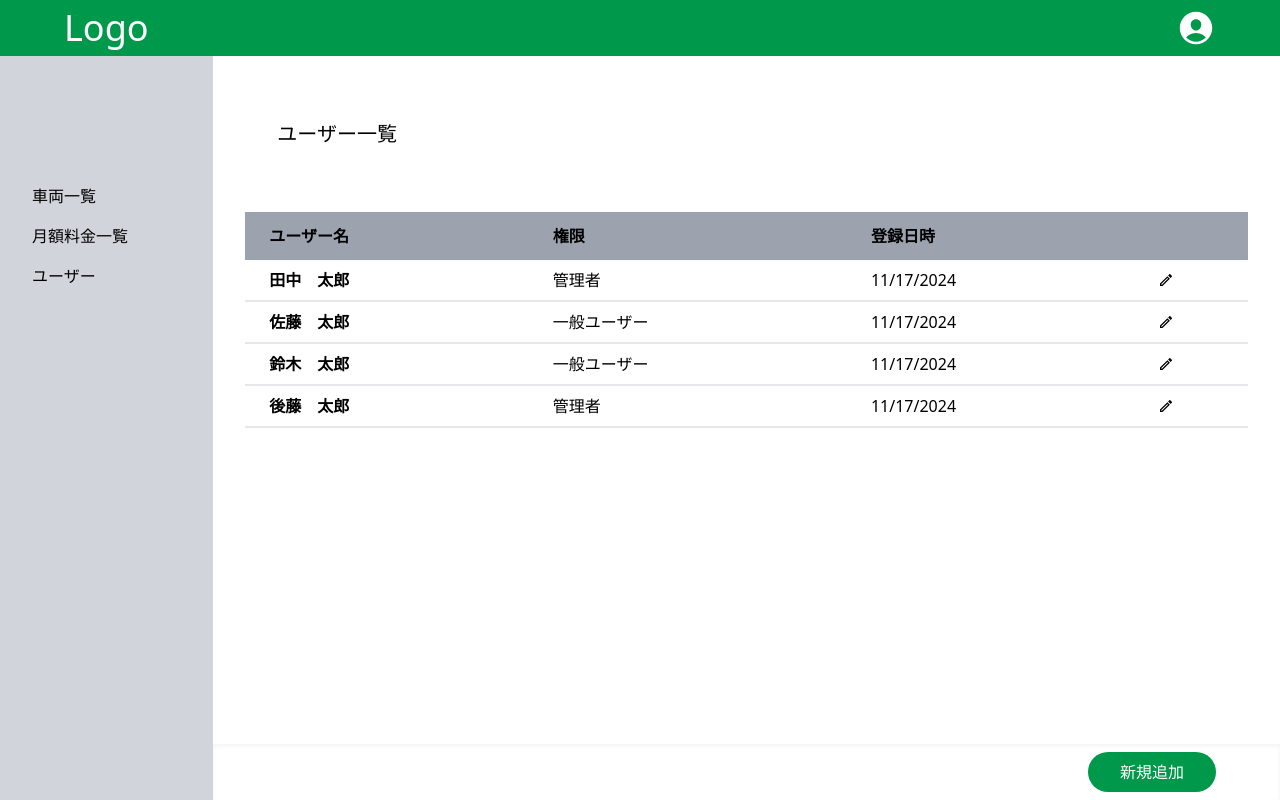
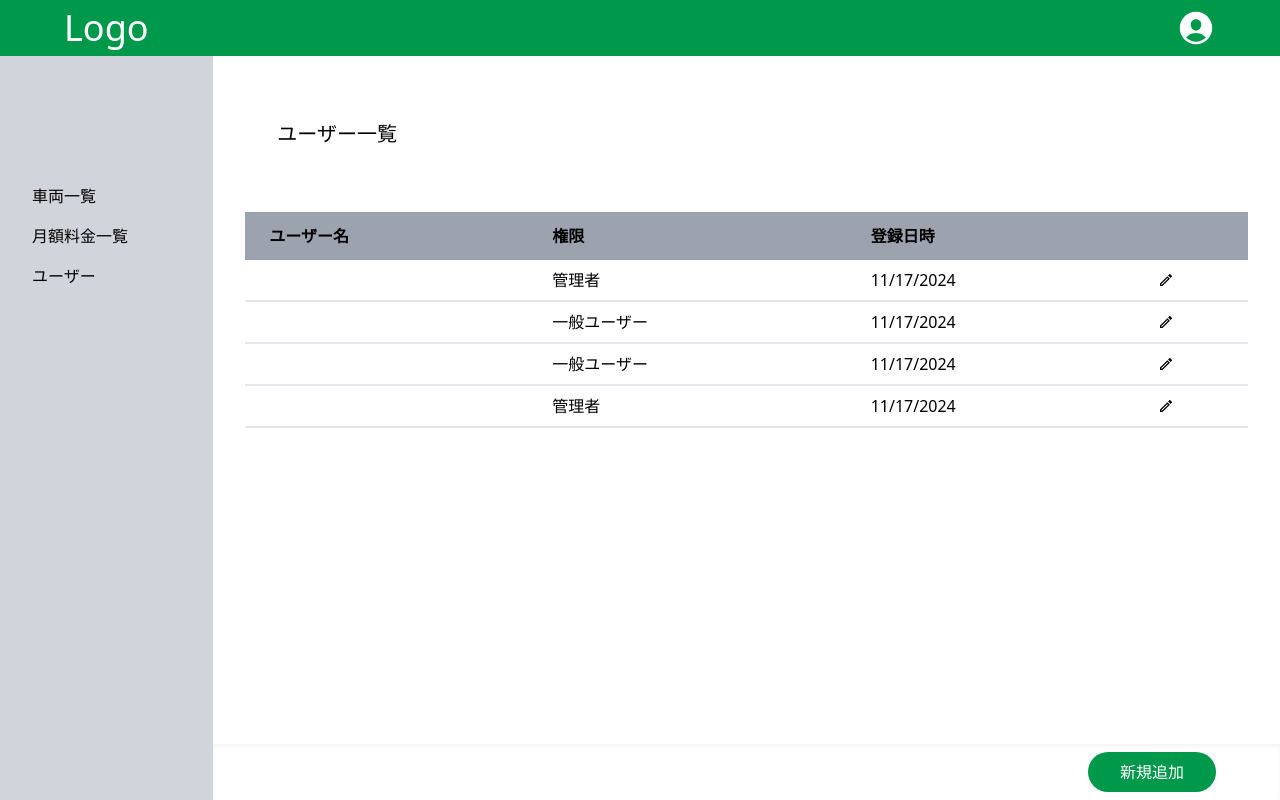
Before and after one commit to imaimai1997/fleet-managiment-app, a Next.js app: page /userlist in a window 1280 px wide. Built offline with nearby package versions, Linux system fonts and the light colour scheme.

Commit message:
変数名の変更

```diff
--- a/components/UserList/index.tsx
+++ b/components/UserList/index.tsx
@@ -34,7 +34,7 @@ const UserList = ({ data }: Props) => {
             {data.map((user) => (
               <tr key={user.id} className="border-b-2 hover:bg-primary-100">
                 <th scope="row" className="px-6 py-2">
-                  {user.user_name}
+                  {user.name}
                 </th>
                 <td className="px-6 py-2">{user.role.name}</td>
                 <td className="px-6 py-2">
--- a/type/UserData.ts
+++ b/type/UserData.ts
@@ -4,7 +4,7 @@ export type UserData ={
       id:number;
       name:string;
     } ,
-    user_name:string;
+    name:string;
     email:string;
     created_at: Date;
     updated_at: Date;
```
